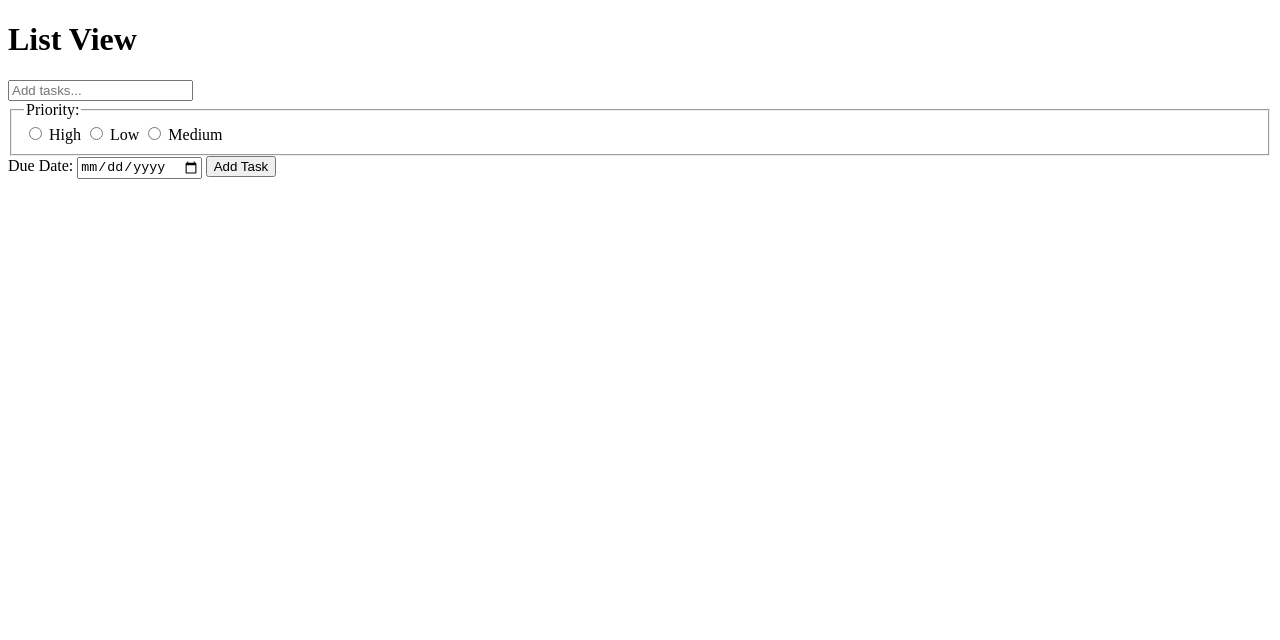
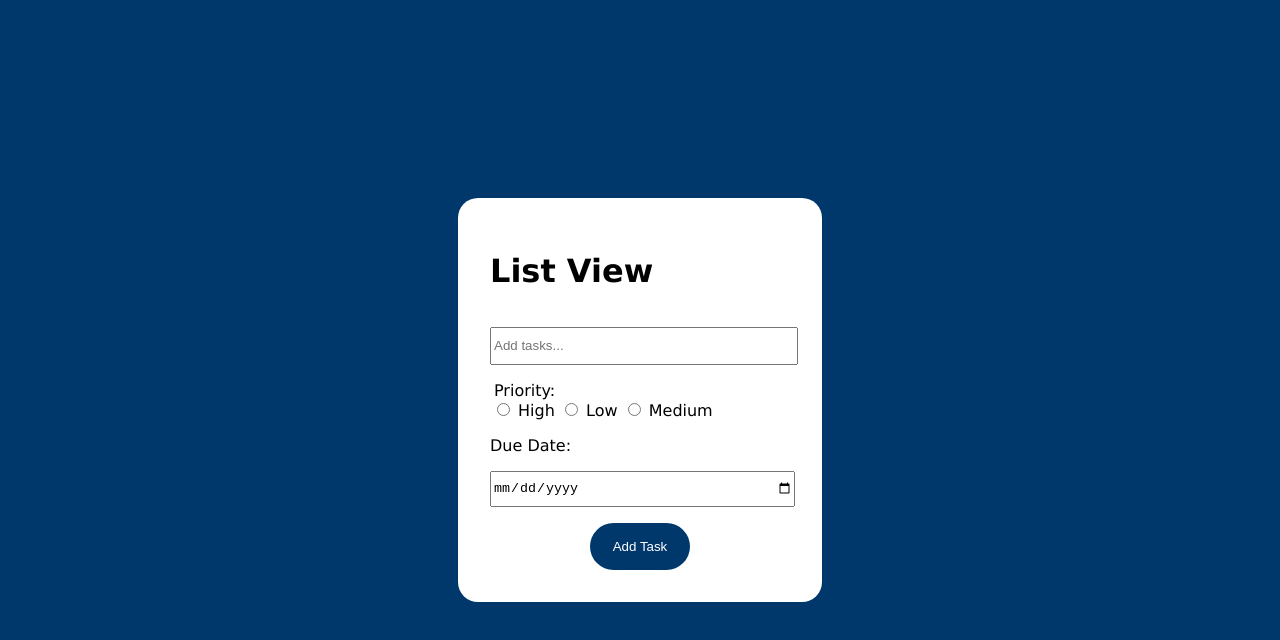
Before and after one commit to jdfrost22/capstone-tasklist, a plain HTML site: page index.html in a window 1280 px wide. Drawn offline with Linux system fonts and the light colour scheme.

Commit message:
added some basic css for the input form

```diff
--- a/css/styles.css
+++ b/css/styles.css
@@ -0,0 +1,42 @@
+body {
+    display: flex;
+    justify-content: center;
+    align-items: center;
+    height: 100vh;
+    background-color: #00386c;
+    margin: 0;
+    font-family: Verdana, Geneva, Tahoma, sans-serif;
+    color:#000000;
+}
+
+form {
+    background-color: #ffffff;
+    padding: 2rem;
+    border-radius: 20px;
+    width: 300px;
+    display: flex;
+    flex-direction: column;
+    gap: 1rem;
+}
+input[type="text"], input[type="date"] {
+    width: 100%;
+    height: 2rem;
+}
+
+fieldset {
+    border: none;
+    padding: 0;
+}
+
+button {
+    background-color: #00386c;
+    color: white;
+    border: none;
+    padding: 1rem;
+    border-radius: 50px;
+    cursor: pointer;
+    height: auto;
+    width: 100px;
+    align-self: center;
+
+}
--- a/index.html
+++ b/index.html
@@ -4,6 +4,7 @@
     <meta charset="UTF-8">
     <meta name="viewport" content="width=device-width, initial-scale=1.0">
     <title>TaskManaged</title>
+    <link rel="stylesheet" href="./css/styles.css" />
 </head>
 <body>
     <header>
@@ -36,6 +37,9 @@
         <button type="submit">Add Task</button>
     </form>
 
+    <section id="task-list"></section>
+
+    <script src="./js/main.js"></script>
 
 </body>
 </html>
```
